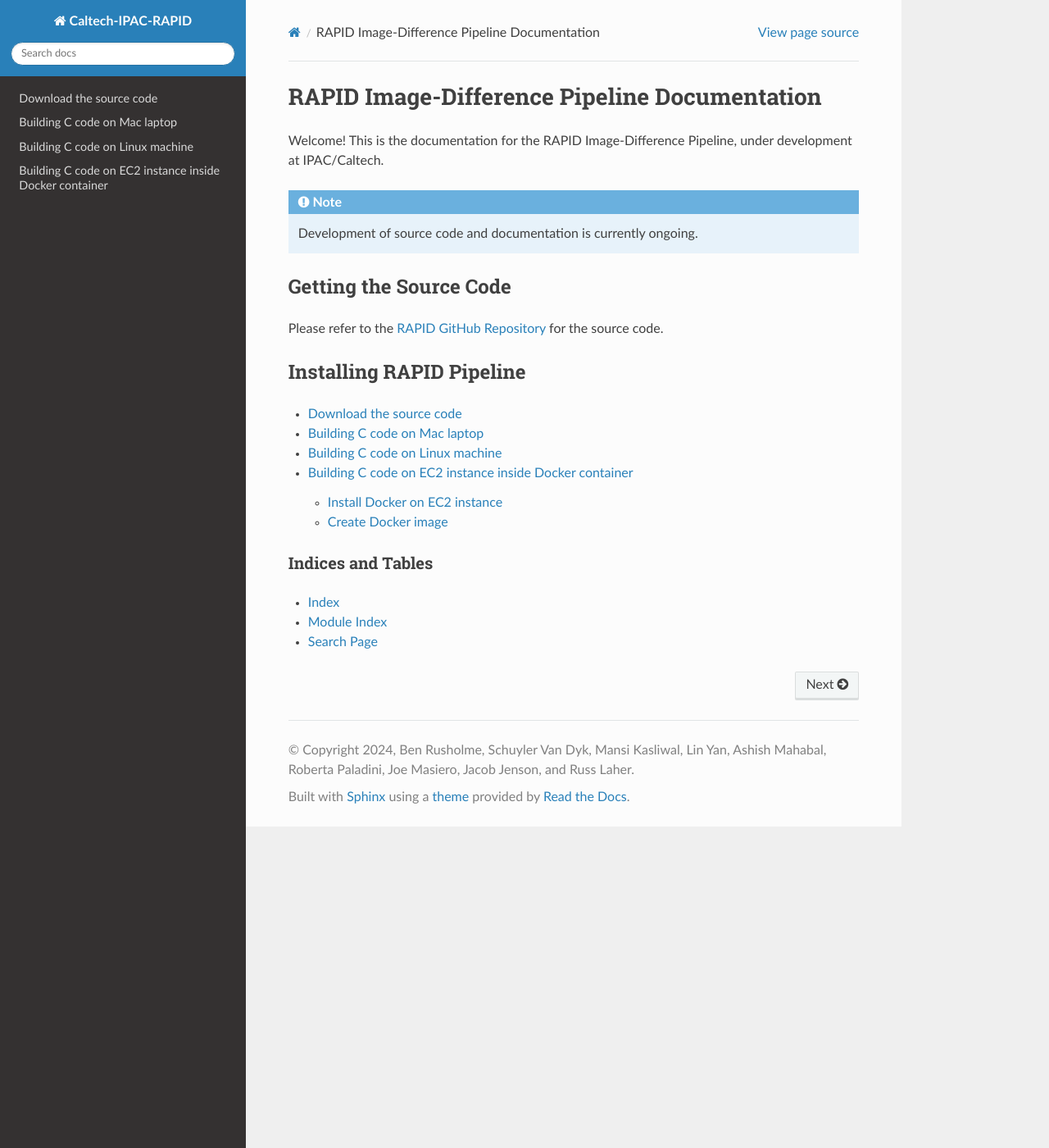
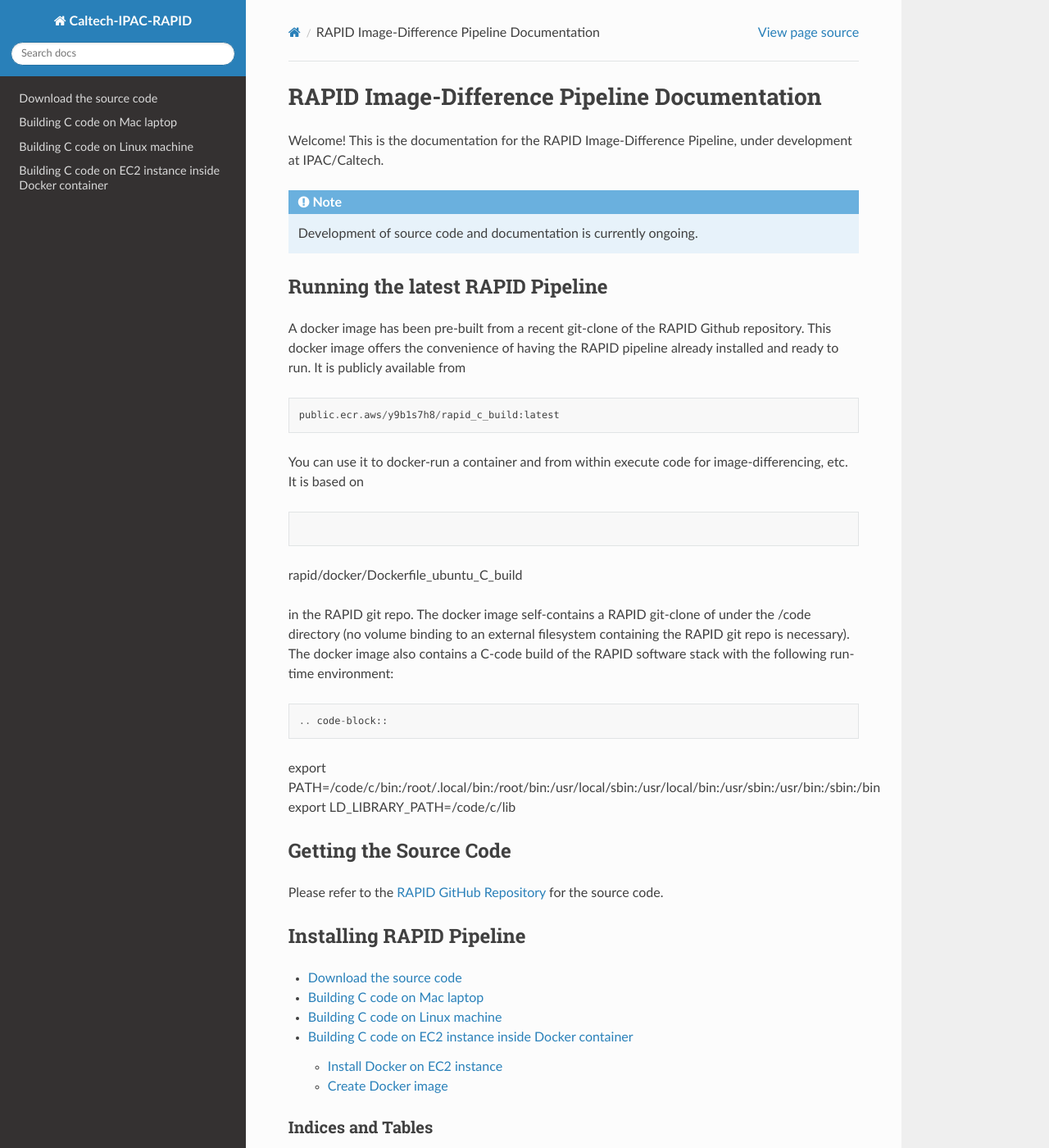
Before and after one commit to Caltech-IPAC/rapid, a Sphinx documentation site: the page built from docs/source/index.rst, in a window 1280 px wide and 1400 px high. Shown: the whole window at 82% size. Built offline with Sphinx 7.4.7 and the Read the Docs theme 2.0.0, drawn with Linux system fonts in a browser that asks for light colours.

Commit message:
Added section on running the latest RAPID pipeline.

```diff
--- a/docs/source/index.rst
+++ b/docs/source/index.rst
@@ -12,6 +12,37 @@
 
 .. note::
    Development of source code and documentation is currently ongoing.
+
+
+Running the latest RAPID Pipeline
+*************************************
+
+A docker image has been pre-built from a recent git-clone of the RAPID Github
+repository.  This docker image offers the convenience of having the RAPID
+pipeline already installed and ready to run.  It is publicly available from
+
+.. code-block::
+
+   public.ecr.aws/y9b1s7h8/rapid_c_build:latest
+
+You can use it to docker-run a container and from within execute
+code for image-differencing, etc.  It is based on
+
+.. code-block::
+
+rapid/docker/Dockerfile_ubuntu_C_build
+
+in the RAPID git repo.  The docker image self-contains a
+RAPID git-clone of under the /code directory (no volume binding to an
+external filesystem containing the RAPID git repo is necessary).  The
+docker image also contains a
+C-code build of the RAPID software stack with the following run-time environment::
+
+.. code-block::
+
+export PATH=/code/c/bin:/root/.local/bin:/root/bin:/usr/local/sbin:/usr/local/bin:/usr/sbin:/usr/bin:/sbin:/bin
+export LD_LIBRARY_PATH=/code/c/lib
+
 
 
 Getting the Source Code
```
